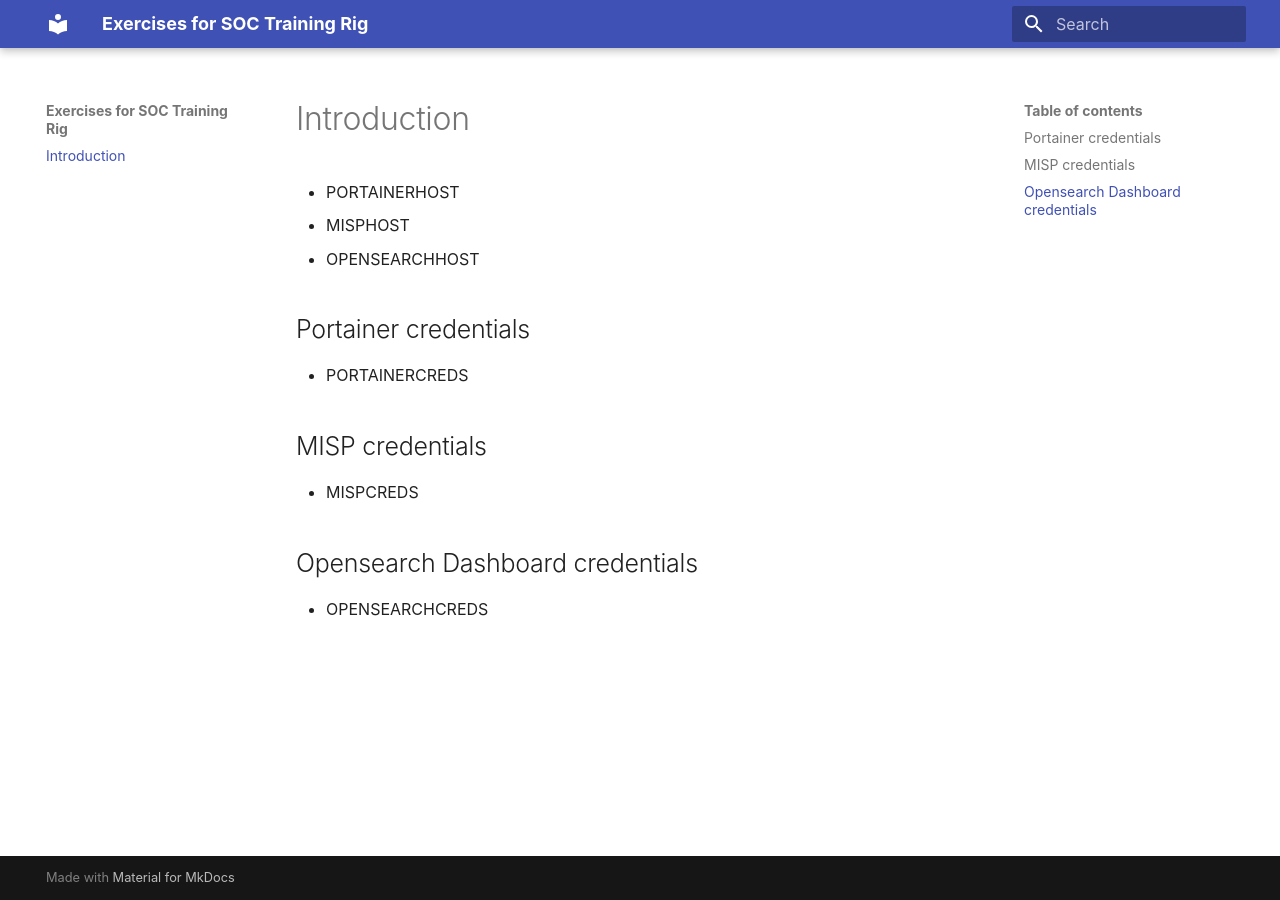
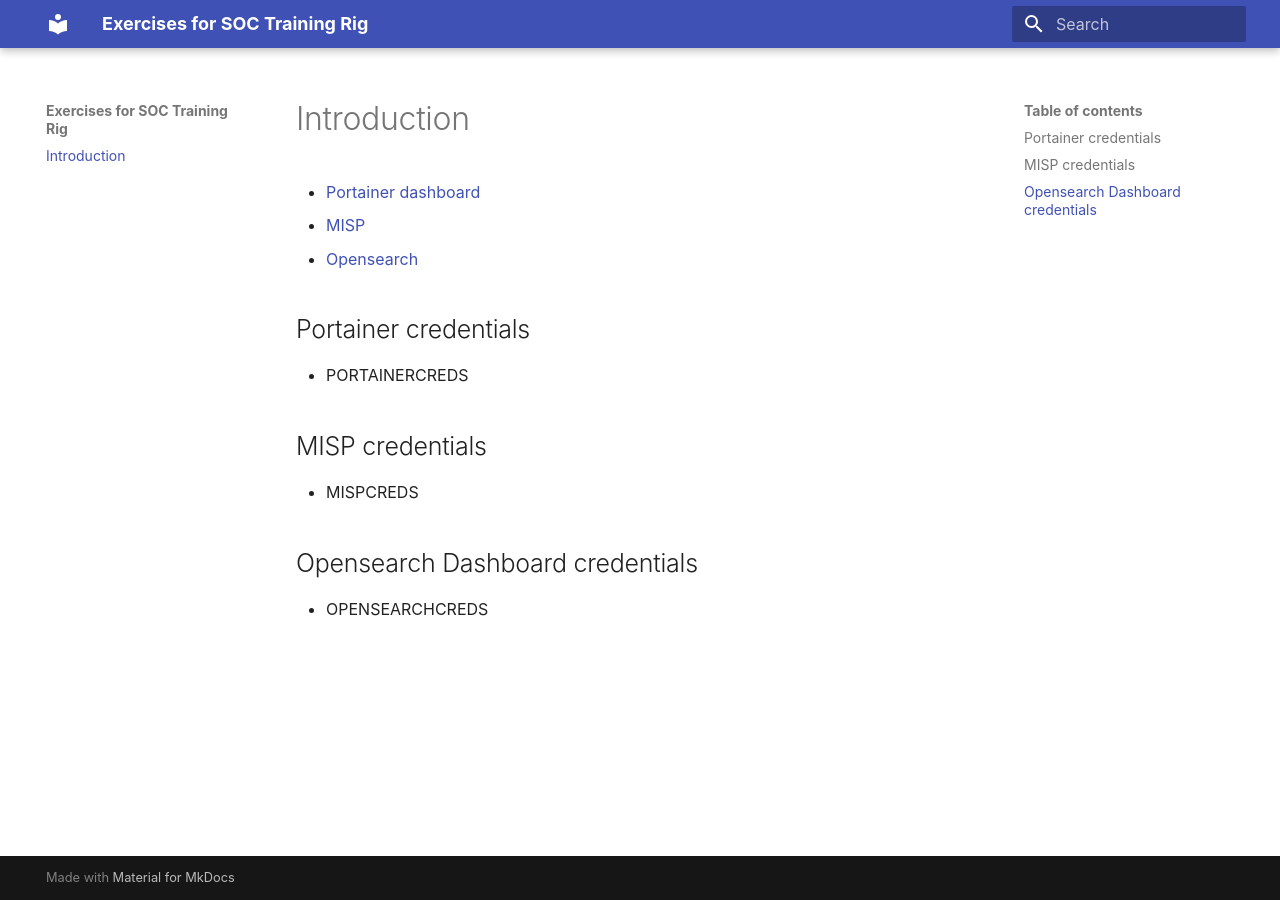
Before and after one commit to drmcrooks/pocketsoc-ng-docs, an MkDocs documentation site: the page built from docs/index.md, in a window 1280 px wide. Built offline with MkDocs 1.6.1 and Material for MkDocs 9.7.7, drawn with Linux system fonts in a browser that asks for light colours.

Commit message:
foramtting

```diff
--- a/docs/index.md
+++ b/docs/index.md
@@ -1,8 +1,8 @@
 # Introduction
 
-- PORTAINERHOST
-- MISPHOST
-- OPENSEARCHHOST
+- [Portainer dashboard](PORTAINERHOST)
+- [MISP](MISPHOST)
+- [Opensearch](OPENSEARCHHOST)
 
 ## Portainer credentials
 - PORTAINERCREDS
```
